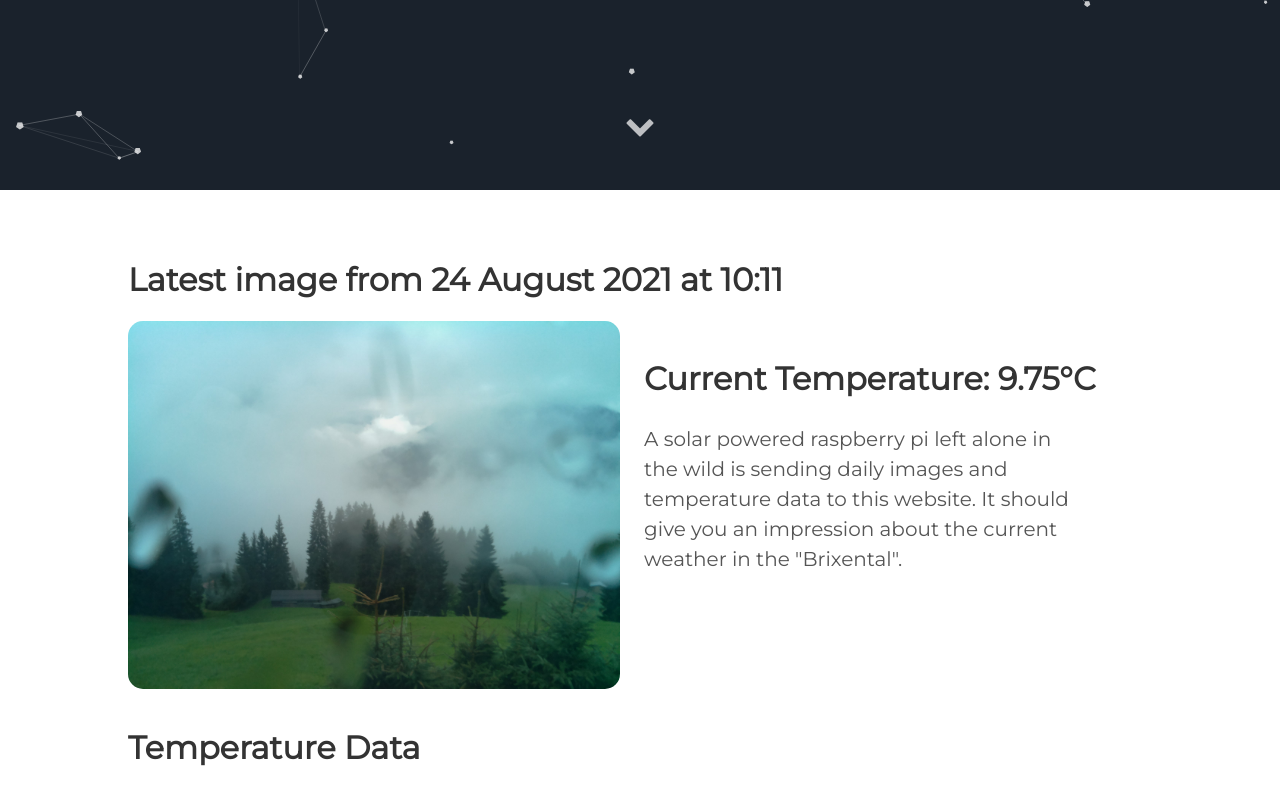
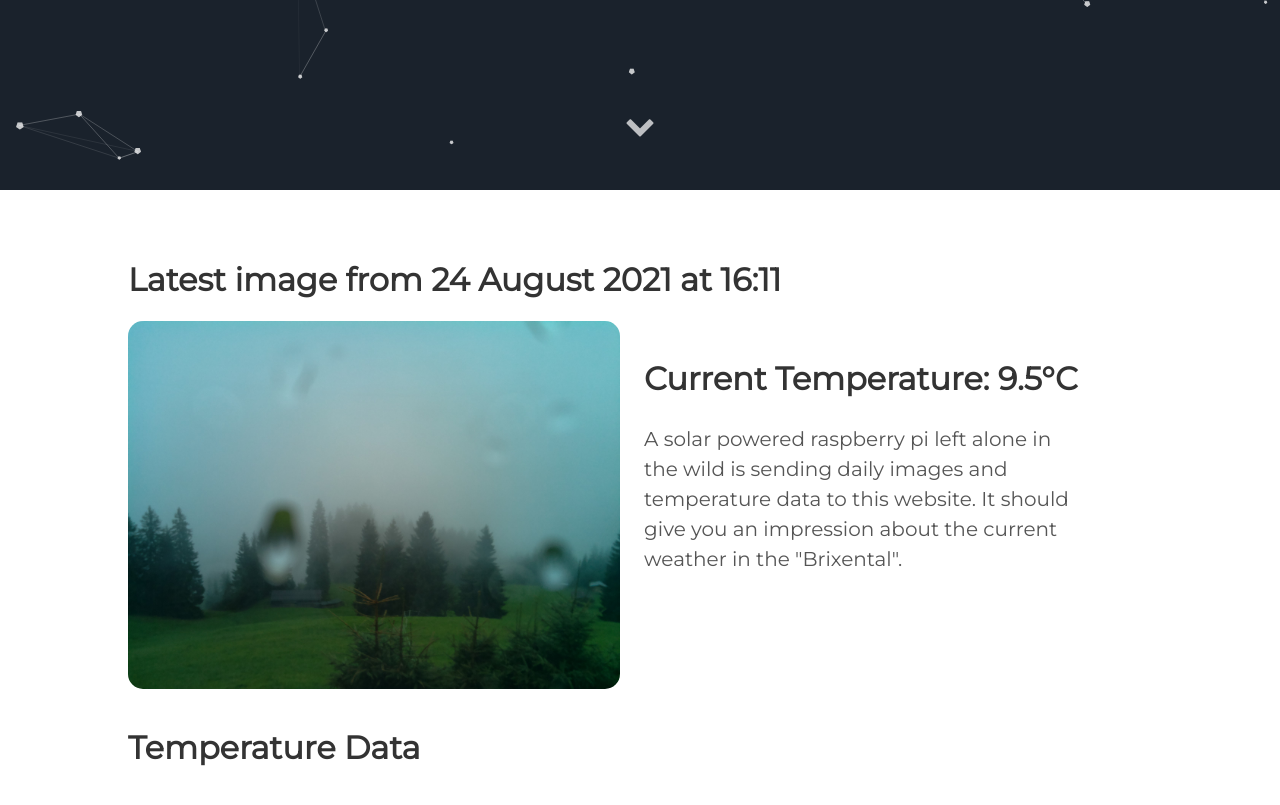
Before and after one commit to vektorious/vektorious.github.io, a Jekyll site: the page built from resources/huette.md, in a window 1280 px wide and 900 px high, scrolled down 710 px. Shown: the top 805 px of the window. Built offline with Jekyll 4.4.1, drawn with Linux system fonts in a browser that asks for light colours.

Commit message:
I'm a bot beep boop

```diff
--- a/resources/huette.md
+++ b/resources/huette.md
@@ -6,13 +6,13 @@ image: '/assets/img/'
 description: 'Live image from the Austrian alps'
 twitter_text: ' '
 ---
-## Latest image from 24 August 2021 at 10:11
+## Latest image from 24 August 2021 at 16:11
 <div class="huette">
   <div class="huette-image">
     <img src="{{ "/assets/img/huette.jpg" | prepend: site.baseurl }}">
   </div>
   <div class="huette-text">
-        <h2>Current Temperature: 9.75°C</h2>
+        <h2>Current Temperature: 9.5°C</h2>
         <p>A solar powered raspberry pi left alone in the wild is sending daily images and temperature data to this website. It should give you an impression about the current weather in the "Brixental".</p>
 
   </div>
```
Also changed, not shown: rpi-script/2021-08-24_160955.txt (renamed from rpi-script/2021-08-24_100953.txt, +5 -5 lines), rpi-script/huette.md (+2 -2 lines), assets/img/huette.jpg, assets/img/temp_plot.png, rpi-script/temp_plot.png, 1 other file.
